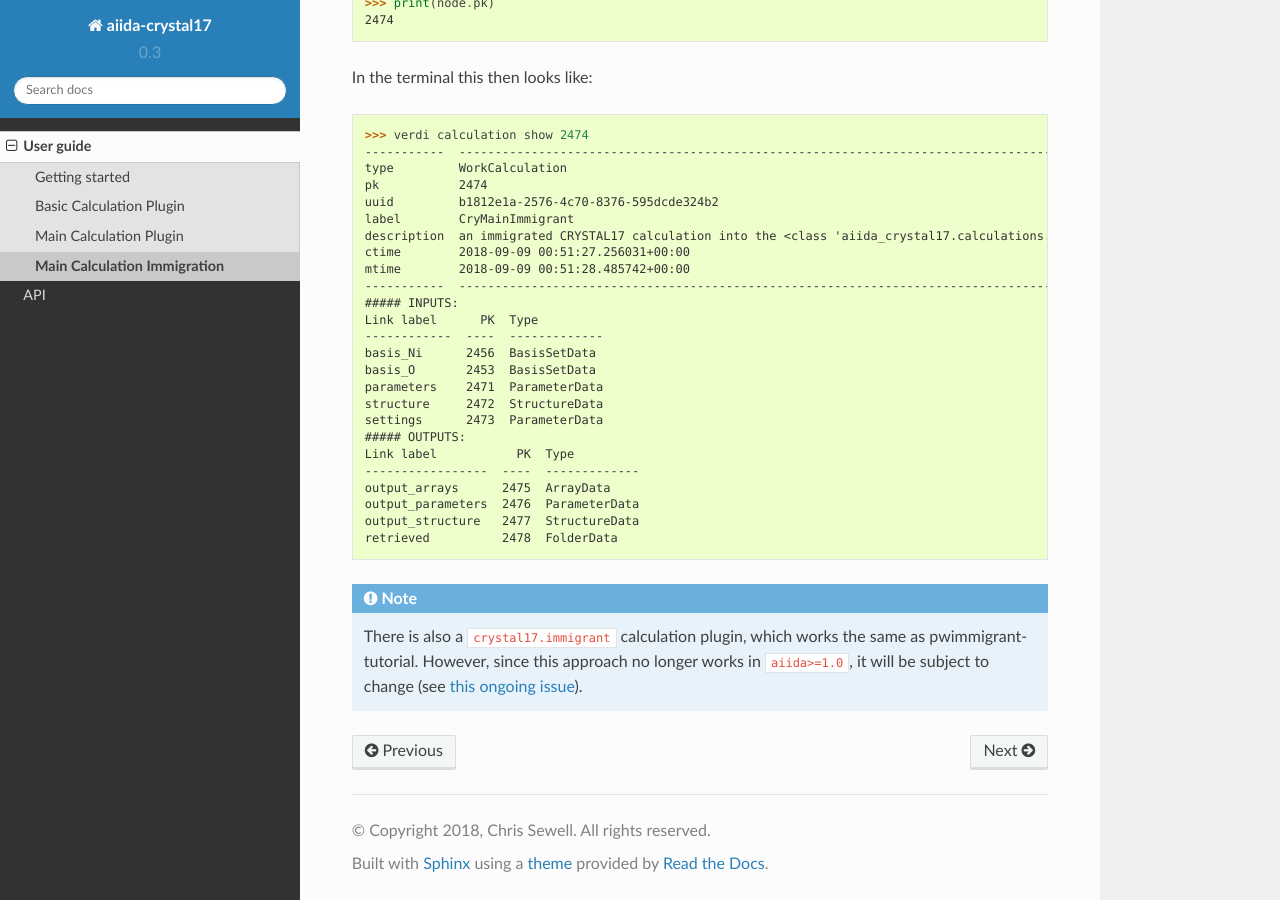
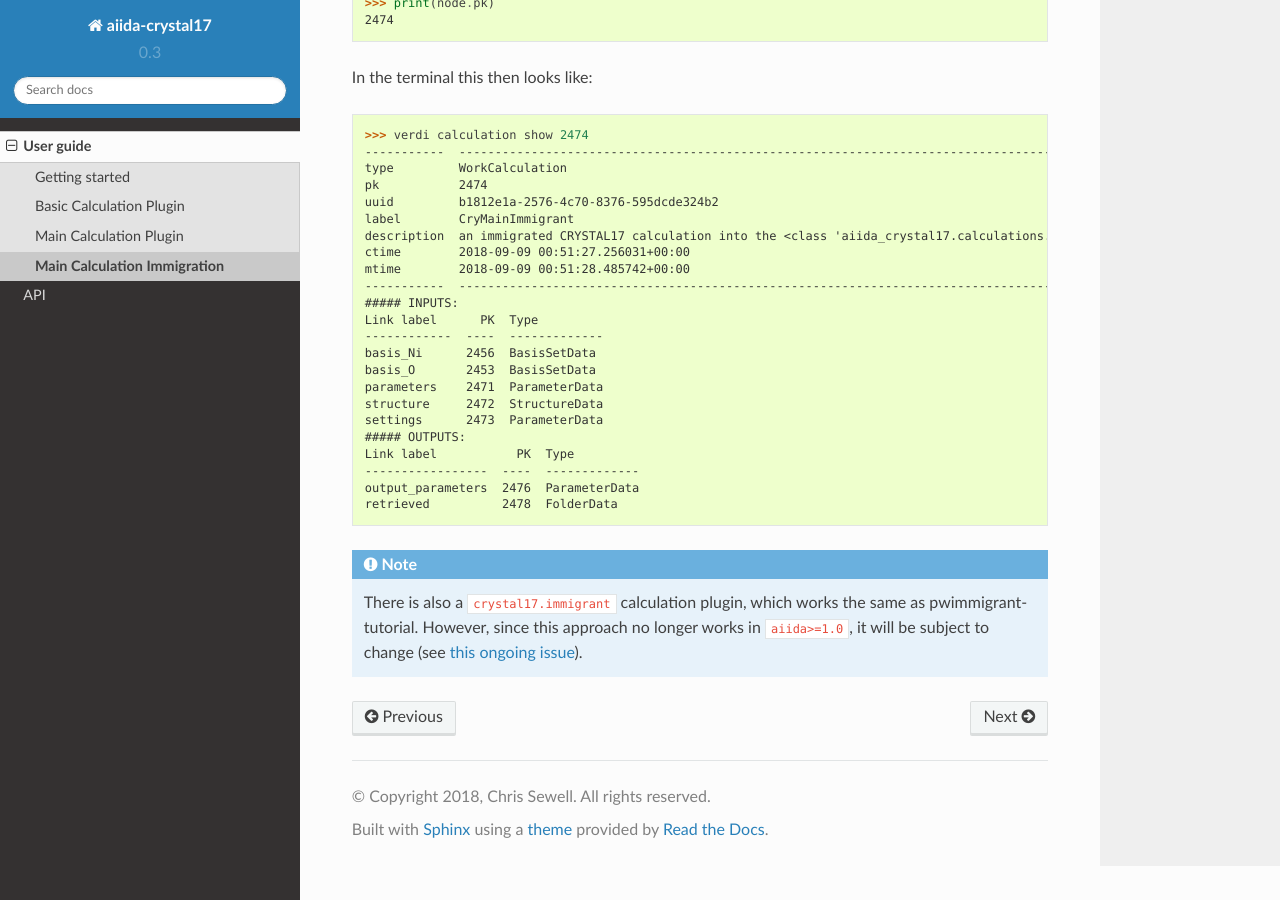
Before and after one commit to aiidaplugins/aiida-crystal17, a Sphinx documentation site: the page built from docs/source/user_guide/calc_main_immigrant.rst, in a window 1280 px wide and 900 px high, scrolled down 762 px. Built offline with Sphinx 7.4.7 and the Read the Docs theme 2.0.0, drawn with Linux system fonts in a browser that asks for light colours.

Commit message:
doc test fix

```diff
--- a/docs/source/user_guide/calc_main_cmndline.rst
+++ b/docs/source/user_guide/calc_main_cmndline.rst
@@ -118,7 +118,7 @@ Both can be viewed at the command line:
     }
   },
   "title": "NiO Bulk with AFM spin"
-}
+  }
 
 
 For compatibility, output parameters are named
--- a/docs/source/user_guide/calc_main_immigrant.rst
+++ b/docs/source/user_guide/calc_main_immigrant.rst
@@ -68,9 +68,7 @@ In the terminal this then looks like:
     ##### OUTPUTS:
     Link label           PK  Type
     -----------------  ----  -------------
-    output_arrays      2475  ArrayData
     output_parameters  2476  ParameterData
-    output_structure   2477  StructureData
     retrieved          2478  FolderData
 
 .. note::
```
